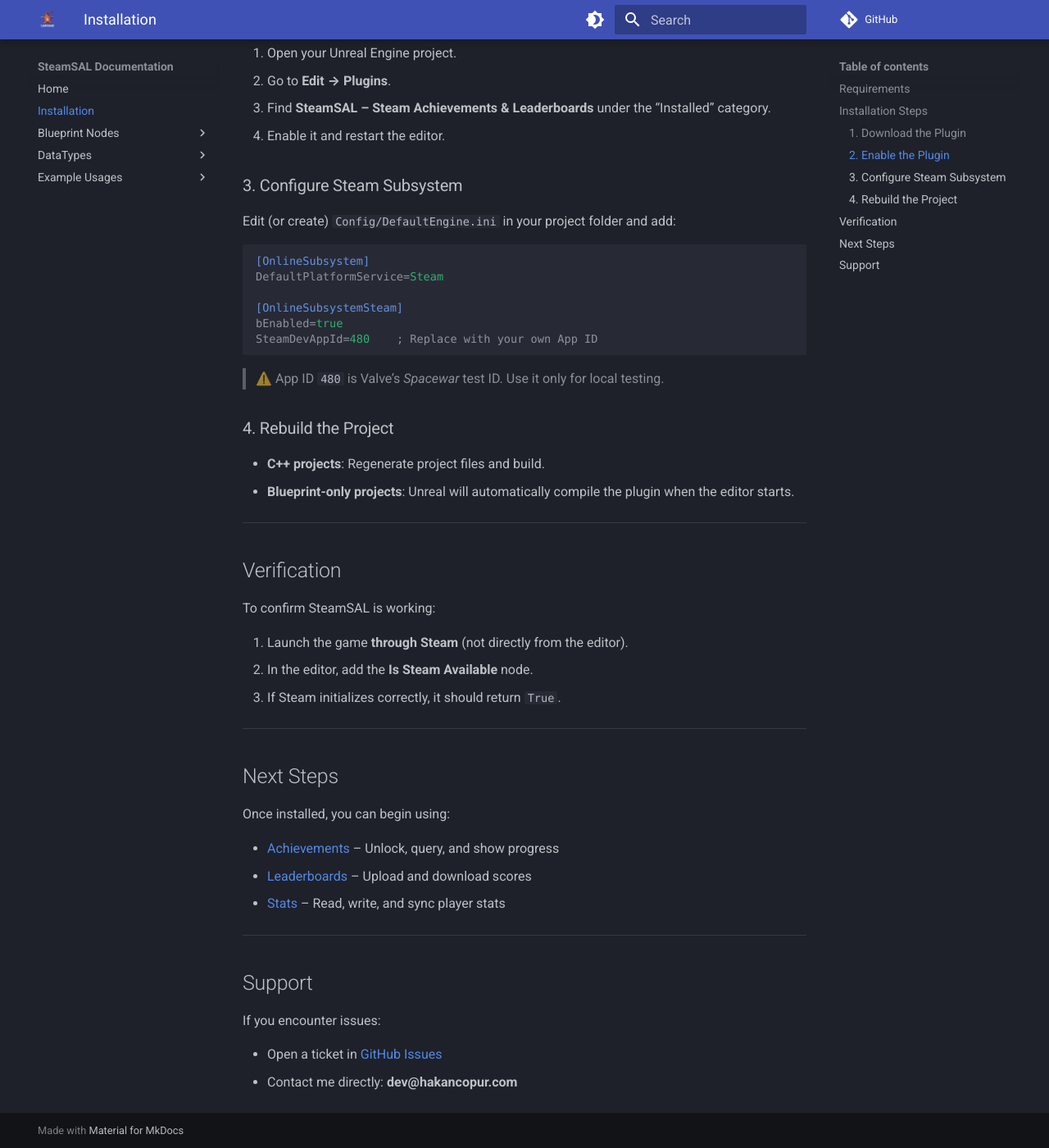
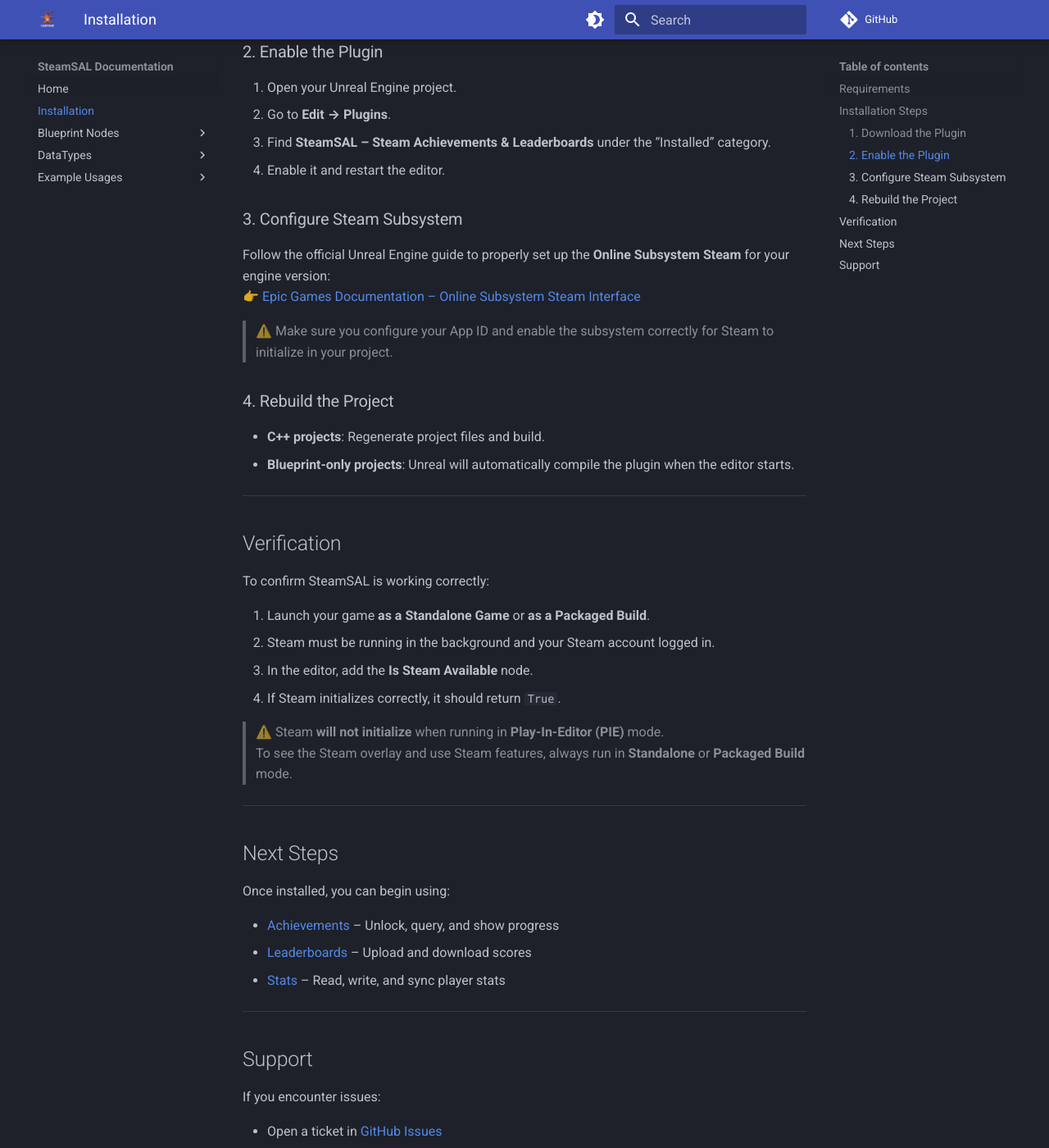
Before and after one commit to HakanCopur/SteamSAL-docs, an MkDocs documentation site: the page built from docs/installation.md, in a window 1280 px wide and 1400 px high, scrolled down 895 px. Shown: the whole window at 82% size. Built offline with MkDocs 1.6.1 and Material for MkDocs 9.7.7, drawn with Linux system fonts in a browser that asks for light colours; some web fonts are replaced; comment, search, counter and statistics services are not loaded; some of the changed text lies outside the part shown.

Commit message:
docs: update installation instructions (UE5.0–5.6 + Standalone/Packaged note)

````diff
--- a/docs/installation.md
+++ b/docs/installation.md
@@ -8,10 +8,12 @@
 
 ## Requirements
 
-- **Unreal Engine**: 5.4 (tested) – should also work on UE 5.0+
+- **Unreal Engine**: Tested and fully compatible with **5.0, 5.1, 5.2, 5.3, 5.4, 5.5, and 5.6**
 - **Steamworks SDK**: v1.57 (or compatible version bundled with the OnlineSubsystemSteam)
 - **Platform**: Windows (64-bit). Linux/Mac support planned but not tested.
 - **Online Subsystem**: `OnlineSubsystemSteam` must be enabled
+
+> ✅ The plugin has been verified to work across all Unreal Engine 5 versions listed above.
 
 ---
 
@@ -33,18 +35,10 @@
 4. Enable it and restart the editor.
 
 ### 3. Configure Steam Subsystem
-Edit (or create) `Config/DefaultEngine.ini` in your project folder and add:
+Follow the official Unreal Engine guide to properly set up the **Online Subsystem Steam** for your engine version:
+👉 [Epic Games Documentation – Online Subsystem Steam Interface](https://dev.epicgames.com/documentation/en-us/unreal-engine/online-subsystem-steam-interface-in-unreal-engine)
 
-```ini
-[OnlineSubsystem]
-DefaultPlatformService=Steam
-
-[OnlineSubsystemSteam]
-bEnabled=true
-SteamDevAppId=480    ; Replace with your own App ID
-```
-
-> ⚠️ App ID `480` is Valve’s *Spacewar* test ID. Use it only for local testing.
+> ⚠️ Make sure you configure your App ID and enable the subsystem correctly for Steam to initialize in your project.
 
 ### 4. Rebuild the Project
 - **C++ projects**: Regenerate project files and build.
@@ -54,11 +48,15 @@
 
 ## Verification
 
-To confirm SteamSAL is working:
+To confirm SteamSAL is working correctly:
 
-1. Launch the game **through Steam** (not directly from the editor).
-2. In the editor, add the **Is Steam Available** node.
-3. If Steam initializes correctly, it should return `True`.
+1. Launch your game **as a Standalone Game** or **as a Packaged Build**.
+2. Steam must be running in the background and your Steam account logged in.
+3. In the editor, add the **Is Steam Available** node.
+4. If Steam initializes correctly, it should return `True`.
+
+> ⚠️ Steam **will not initialize** when running in **Play-In-Editor (PIE)** mode.
+> To see the Steam overlay and use Steam features, always run in **Standalone** or **Packaged Build** mode.
 
 ---
 
````
